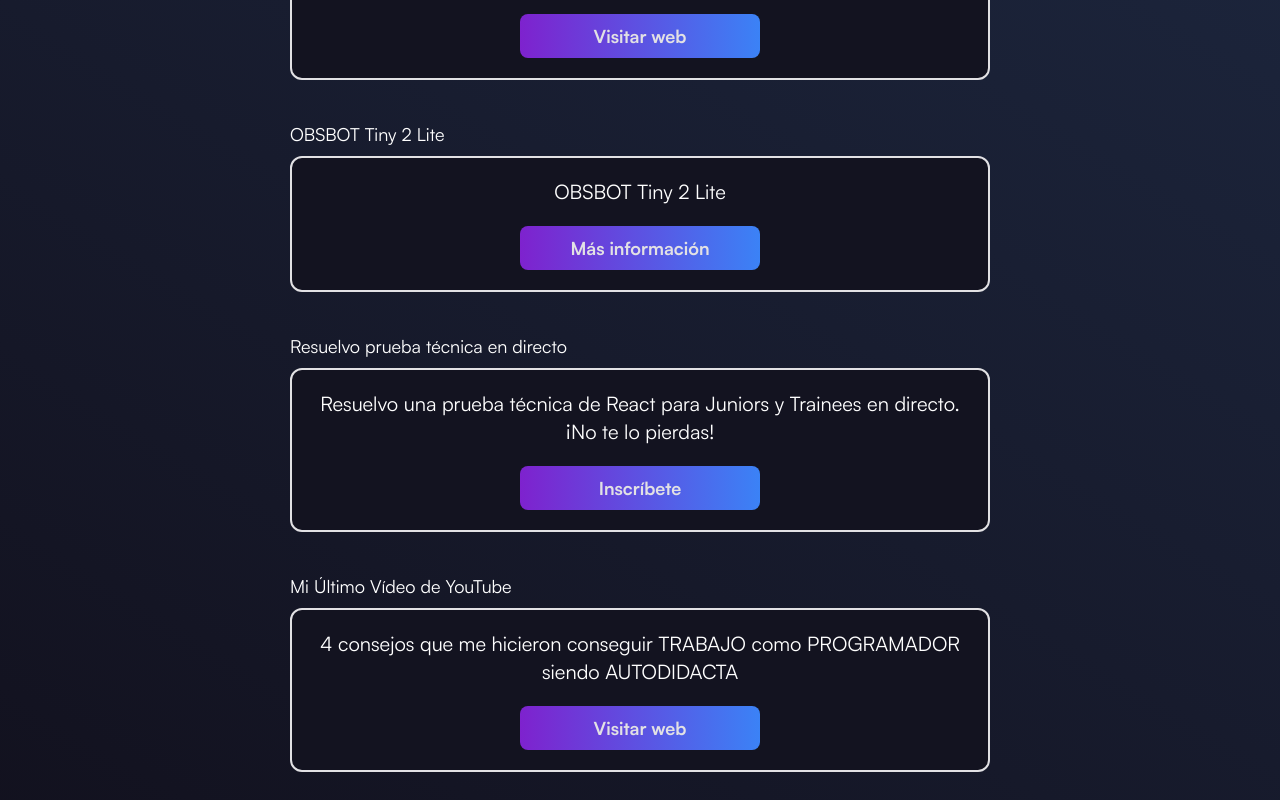
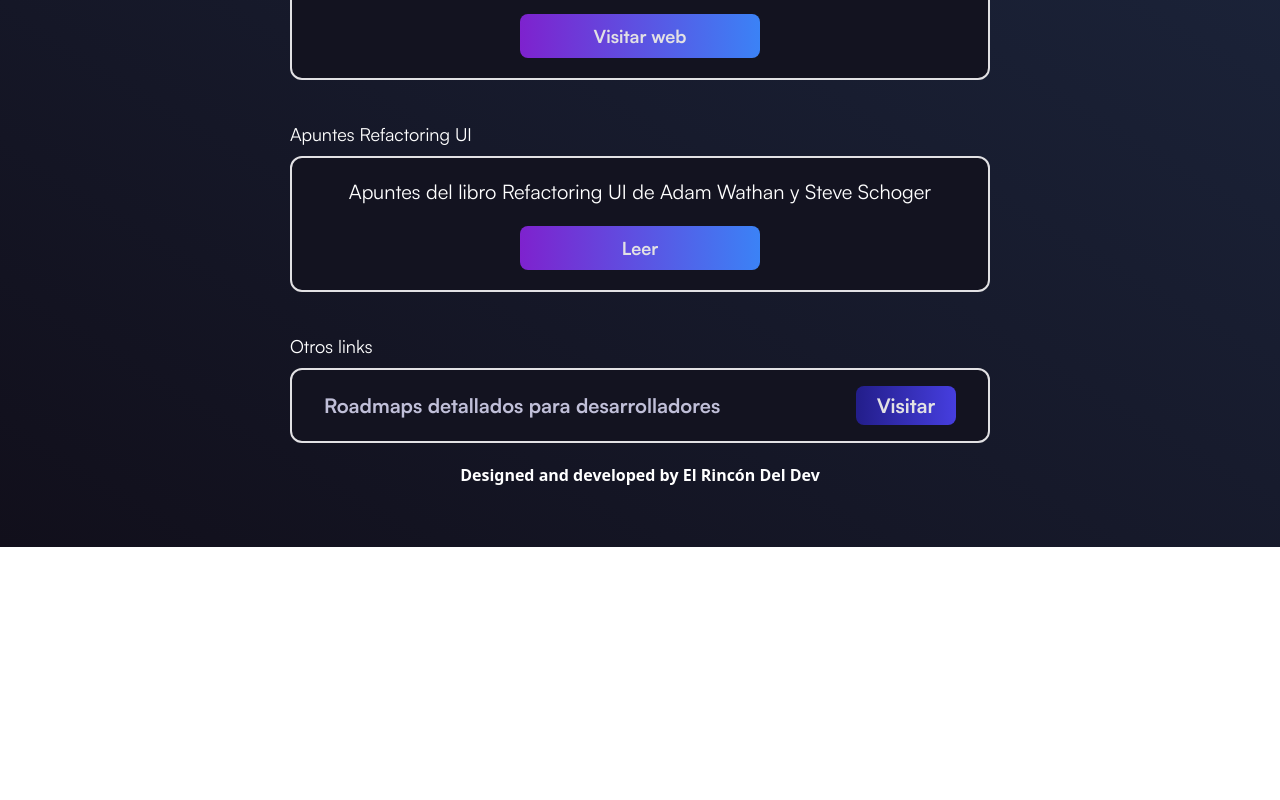
Before and after one commit to elrincondeldev/links-management, a Next.js app: page / in a window 1280 px wide. Shown: the part 620-1420 px from the top of the page. After the commit the page ends 1167 px from the top, so only its background shows below. Built offline with nearby package versions, Linux system fonts and the light colour scheme.

Commit message:
refactoring ui

```diff
--- a/src/pages/index.tsx
+++ b/src/pages/index.tsx
@@ -25,31 +25,13 @@
             />
           </section>
           <section>
-            <p className="satoshi-regular text-lg mb-2">OBSBOT Tiny 2 Lite</p>
-            <LinkBox
-              title="OBSBOT Tiny 2 Lite"
-              buttonText="Más información"
-              link="https://www.obsbot.com/store/products/tiny-2-lite?rfsn=7794677.8ee4df&utm_source=refersion&utm_medium=affiliate&utm_campaign=7794677.8ee4df"
-            />
-          </section>
-          <section>
             <p className="satoshi-regular text-lg mb-2">
-              Resuelvo prueba técnica en directo
+              Apuntes Refactoring UI
             </p>
             <LinkBox
-              title="Resuelvo una prueba técnica de React para Juniors y Trainees en directo. ¡No te lo pierdas!"
-              buttonText="Inscríbete"
-              link="https://www.crowdcast.io/c/react-para-juniors"
-            />
-          </section>
-          <section>
-            <p className="satoshi-regular text-lg mb-2">
-              Mi Último Vídeo de YouTube
-            </p>
-            <LinkBox
-              title="4 consejos que me hicieron conseguir TRABAJO como PROGRAMADOR siendo AUTODIDACTA"
-              buttonText="Visitar web"
-              link="https://dub.sh/jK01bJn"
+              title="Apuntes del libro Refactoring UI de Adam Wathan y Steve Schoger"
+              buttonText="Leer"
+              link="https://github.com/elrincondeldev/refactoring-ui-notes"
             />
           </section>
           <section className="flex flex-col">
@@ -84,31 +66,13 @@
               />
             </section>
             <section>
-              <p className="satoshi-regular text-lg mb-2">OBSBOT Tiny 2 Lite</p>
-              <LinkBox
-                title="OBSBOT Tiny 2 Lite"
-                buttonText="Más información"
-                link="https://www.obsbot.com/store/products/tiny-2-lite?rfsn=7794677.8ee4df&utm_source=refersion&utm_medium=affiliate&utm_campaign=7794677.8ee4df"
-              />
-            </section>
-            <section>
               <p className="satoshi-regular text-lg mb-2">
-                Resuelvo prueba técnica en directo
+                Apuntes Refactoring UI
               </p>
               <LinkBox
-                title="Resuelvo una prueba técnica de React para Juniors y Trainees en directo. ¡No te lo pierdas!"
-                buttonText="Inscríbete"
-                link="https://www.crowdcast.io/c/react-para-juniors"
-              />
-            </section>
-            <section>
-              <p className="satoshi-regular text-lg mb-2">
-                Mi Último Vídeo de YouTube
-              </p>
-              <LinkBox
-                title="4 consejos que me hicieron conseguir TRABAJO como PROGRAMADOR siendo AUTODIDACTA"
-                buttonText="Visitar web"
-                link="https://dub.sh/jK01bJn"
+                title="Apuntes del libro Refactoring UI de Adam Wathan y Steve Schoger"
+                buttonText="Leer"
+                link="https://github.com/elrincondeldev/refactoring-ui-notes"
               />
             </section>
           </section>
```
